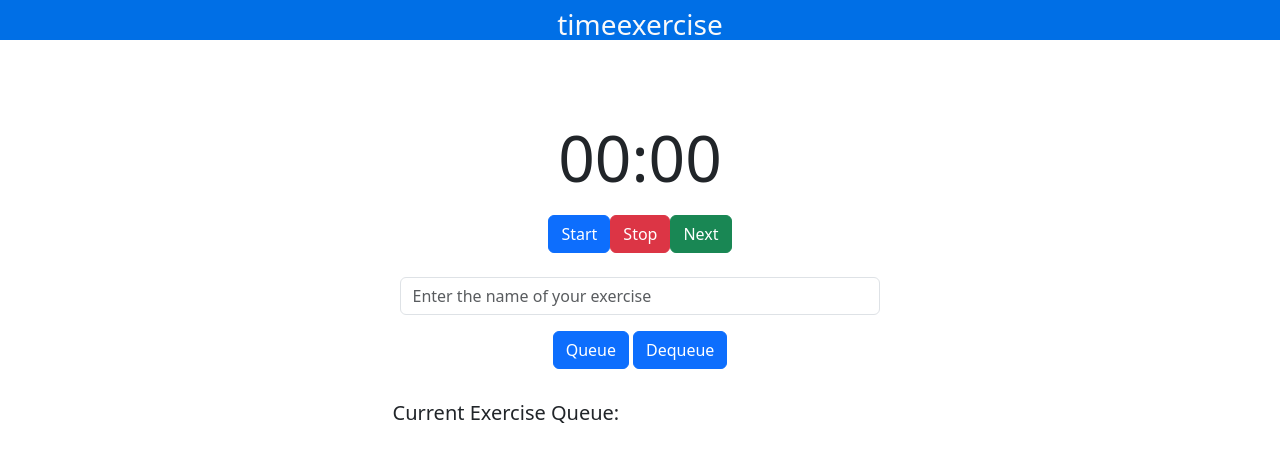
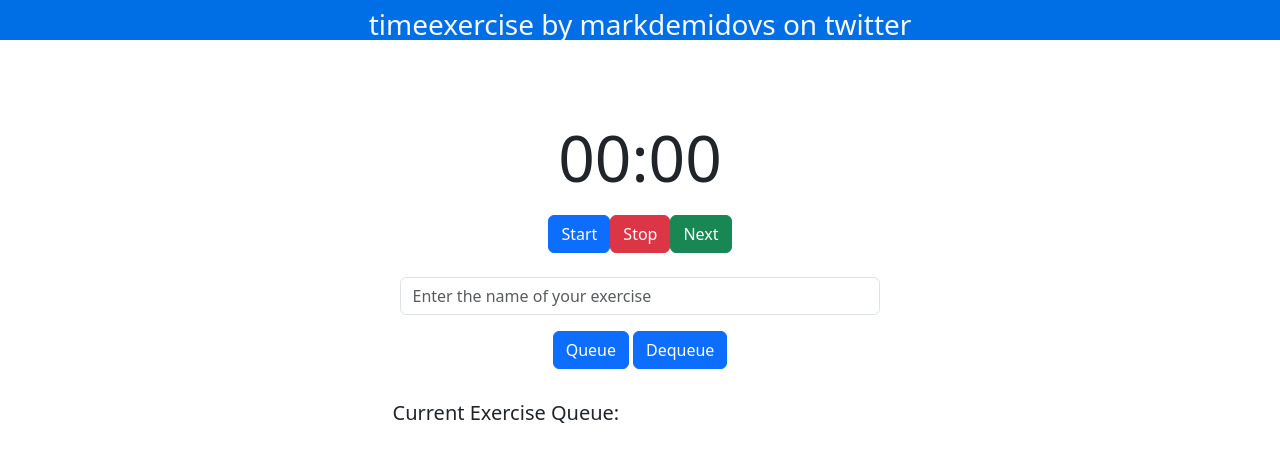
Before and after one commit to MarkDemidovs/timeexercise, a React app: page / in a window 1280 px wide. Shown: the top 462 px of the page. Built offline with nearby package versions, Linux system fonts and the light colour scheme; the HTML template or start-up script is replaced by a standard one.

Commit message:
Update NavBar.tsx

```diff
--- a/src/NavBar.tsx
+++ b/src/NavBar.tsx
@@ -1,5 +1,5 @@
 export default function Navbar() {
     return (<div className="navbar">
-        <h3 id="navText" className="text-light mx-auto my-auto">timeexercise</h3>
+        <h3 id="navText" className="text-light mx-auto my-auto">timeexercise by markdemidovs on twitter</h3>
     </div>)
 }
```
